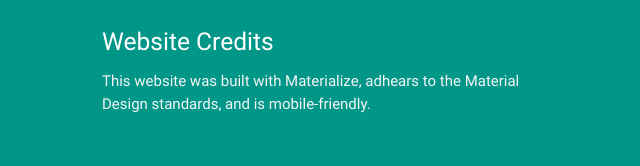
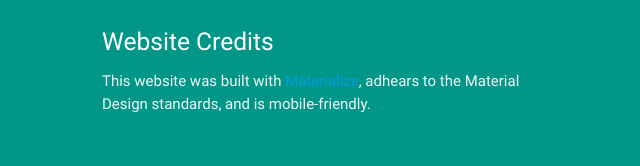
Before and after one commit to JackBmann/personal-website, a plain HTML site: page contact.html in a window 1280 px wide. Shown: the part 738-904 px from the top of the page, 90-730 px from the left. Drawn offline with nearby package versions, Linux system fonts and the light colour scheme.

Commit message:
Added link to Materialize to the credits

```diff
--- a/contact.html
+++ b/contact.html
@@ -119,7 +119,7 @@
 				<div class="row">
 					<div class="col l6 s12">
 						<h5 class="white-text">Website Credits</h5>
-            <p class="grey-text text-lighten-4">This website was built with Materialize, adhears to the Material Design standards, and is mobile-friendly.</p>
+            <p class="grey-text text-lighten-4">This website was built with <a href="http://materializecss.com/" target="_blank">Materialize</a>, adhears to the Material Design standards, and is mobile-friendly.</p>
 					</div>
 					<!-- Connect with me on Twitter, Github, and LinkedIn -->
 					<div class="col l4 offset-l2 s12">
```
Also changed, not shown: about.html (+1 -1 lines), home.html (+1 -1 lines), projects.html (+1 -1 lines).
